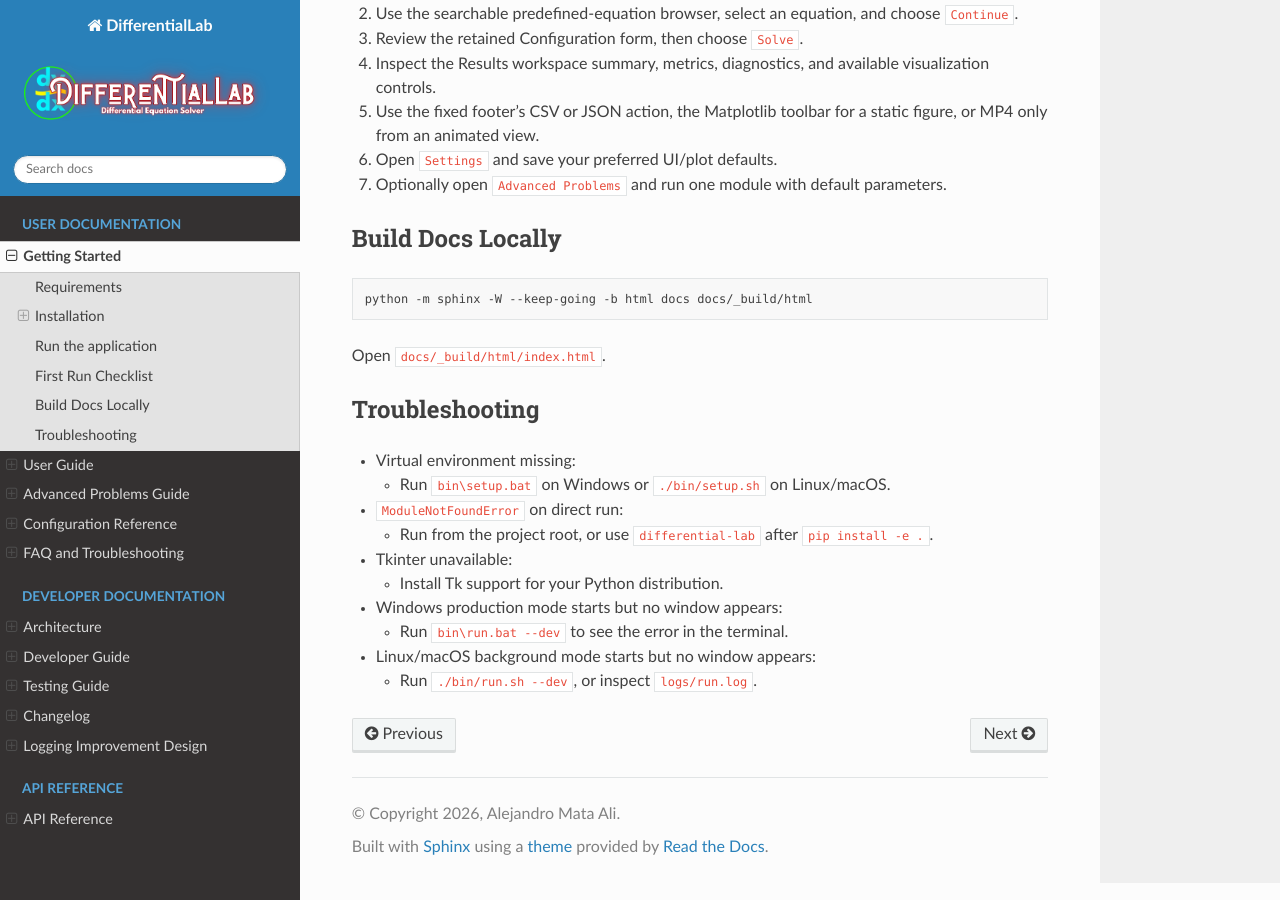
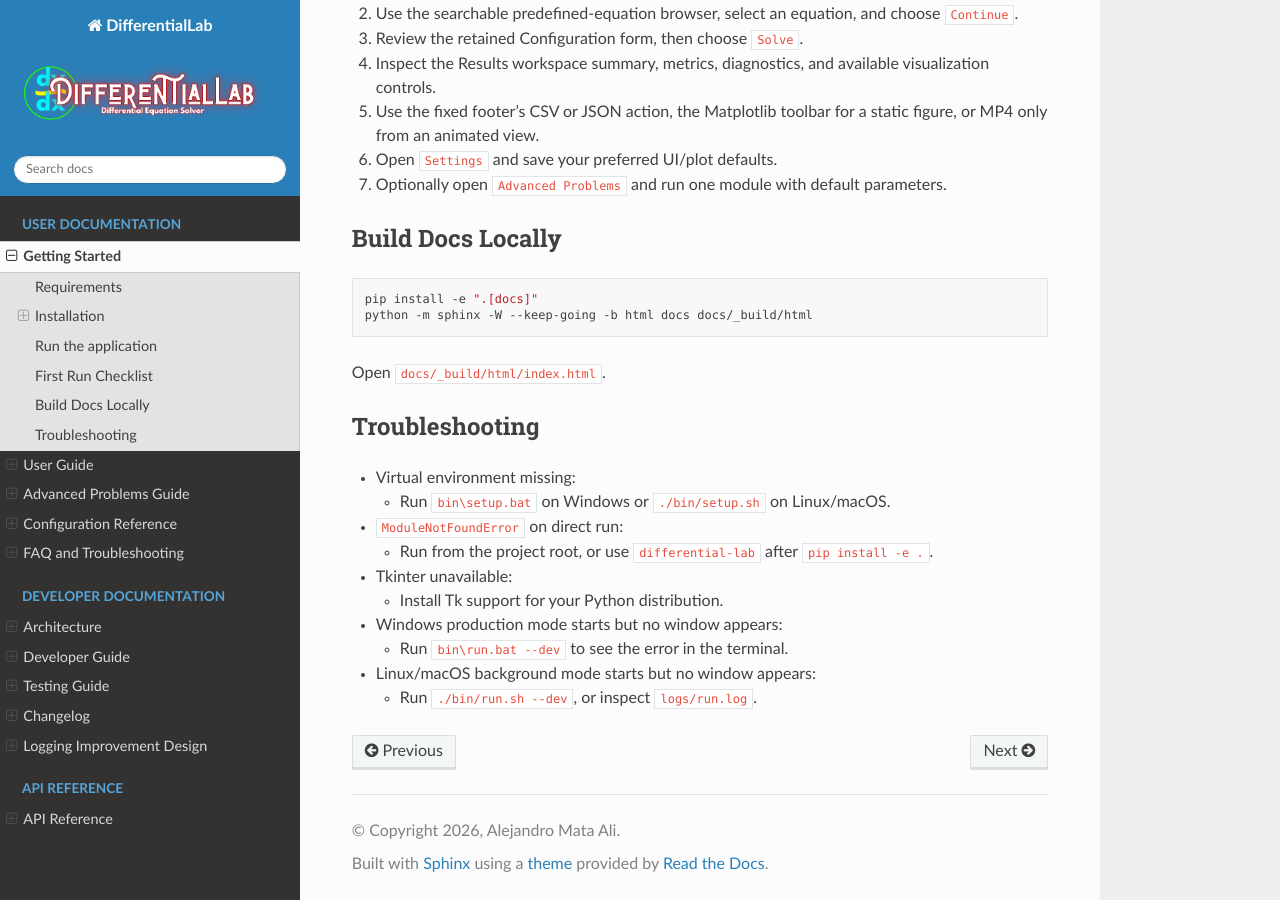
Before and after one commit to DOKOS-TAYOS/DifferentialLab, a Sphinx documentation site: the page built from docs/getting-started.md, in a window 1280 px wide and 900 px high, scrolled down 2682 px. Built offline with Sphinx 7.4.7 and the Read the Docs theme 3.1.0, drawn with Linux system fonts in a browser that asks for light colours; the version number is read from the project's files by our own code.

Commit message:
Keep getting-started docs build copyable

````diff
--- a/docs/getting-started.md
+++ b/docs/getting-started.md
@@ -135,6 +135,7 @@ differential-lab
 ## Build Docs Locally
 
 ```bash
+pip install -e ".[docs]"
 python -m sphinx -W --keep-going -b html docs docs/_build/html
 ```
 
````
